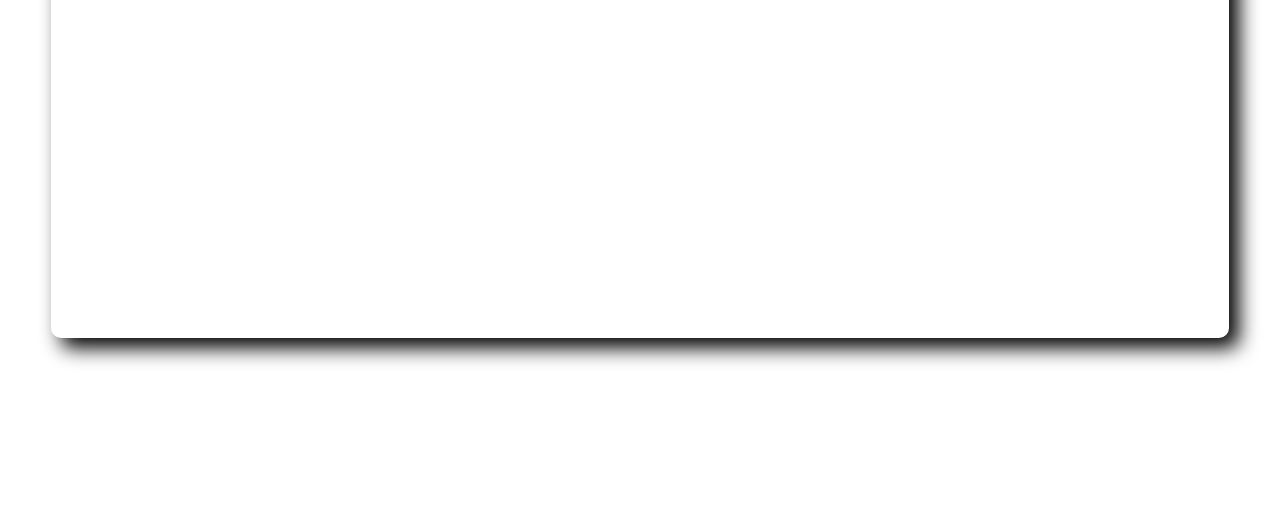
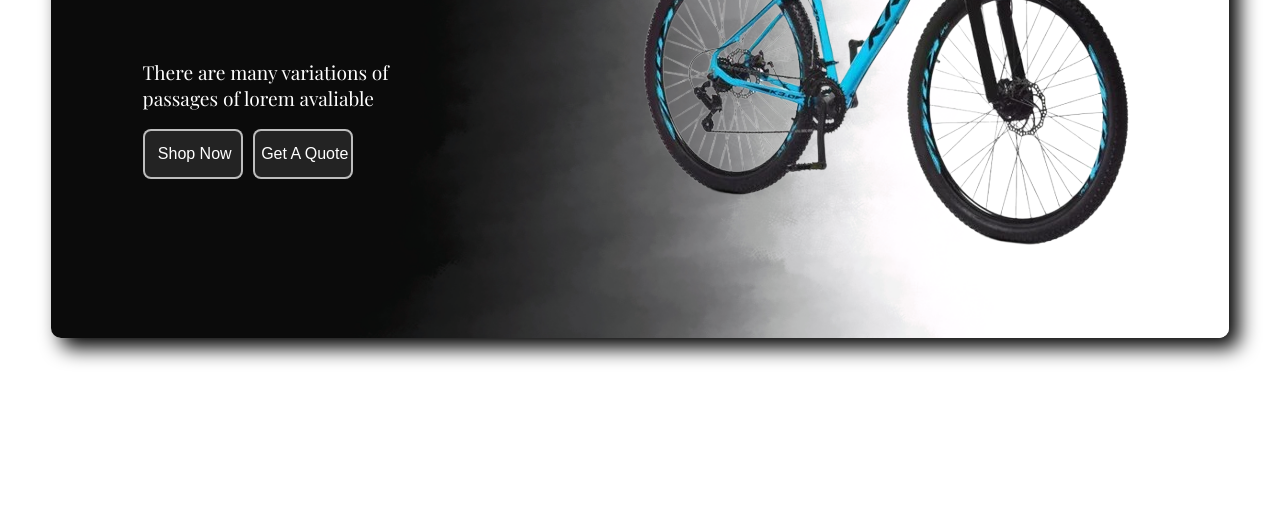
Before and after one commit to mtmeloh/Pagina-de-Venda, a plain HTML site: page index.html in a window 1280 px wide. Shown: the part 443-955 px from the top of the page. Drawn offline with nearby package versions, Linux system fonts and the light colour scheme; a web font is replaced by a local one.

Commit message:
Atualização Git Hub

```diff
--- a/estilos/style.css
+++ b/estilos/style.css
@@ -76,7 +76,7 @@ main{
 
 
 .fundomain{
-    background-image: url(imagens/fundo-de-tinta-preta.jpg);
+    background-image: url(/imagens/fundo-de-tinta-preta.jpg);
     background-size: cover;
     background-repeat: no-repeat;
     box-shadow: 10px 10px 20px black;
@@ -101,7 +101,7 @@ main{
 }
 
 .img-bike{
-    background-image: url(imagens/CGY-0302-108_zoom1-removebg-preview.png);
+    background-image: url(/imagens/CGY-0302-108_zoom1-removebg-preview.png);
     background-repeat: no-repeat;
     background-size: contain;
 
--- a/index.html
+++ b/index.html
@@ -3,7 +3,7 @@
 <head>
     <meta charset="UTF-8">
     <meta name="viewport" content="width=device-width, initial-scale=1.0">
-    <link rel="stylesheet" href="../estilos/style.css">
+    <link rel="stylesheet" href="./estilos/style.css">
     <title>Pagina de vendas</title>
 </head>
 <body>
```
